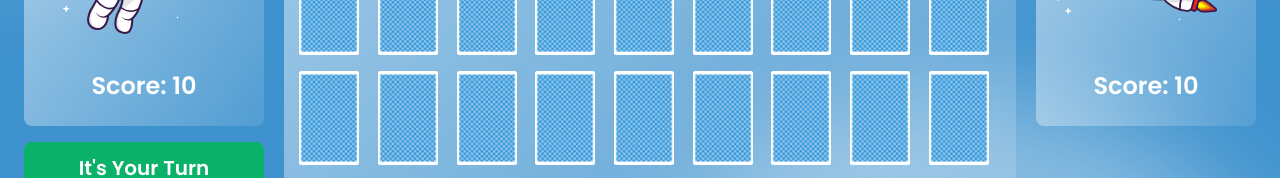
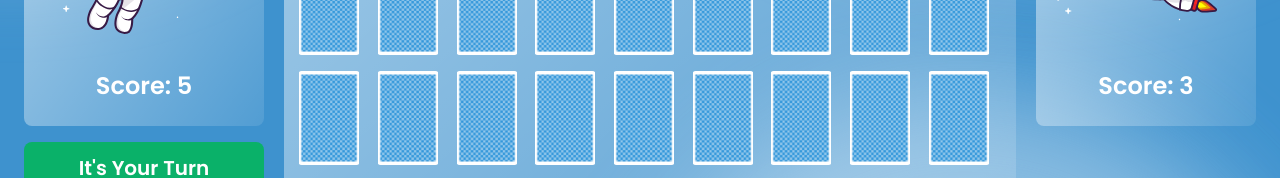
Before and after one commit to ImtiyaazDev/memory, a React (Vite) app: page /game-play in a window 1280 px wide. Shown: the part 486-664 px from the top of the page. Built offline with nearby package versions, Linux system fonts and the light colour scheme.

Commit message:
feat: Display updated score

```diff
--- a/src/features/player/PlayerBox.jsx
+++ b/src/features/player/PlayerBox.jsx
@@ -1,9 +1,10 @@
 import { useSelector } from "react-redux";
 
-import { getPlayers } from "./playerSlice";
+import { getPlayers, getPlayerScore } from "./playerSlice";
 
 export default function PlayerBox({ playerIcon, id, children }) {
 	const [playerOne, playerTwo] = useSelector(getPlayers);
+	const [playerOneScore, playerTwoScore] = useSelector(getPlayerScore);
 
 	return (
 		<div className="flex h-1/2 flex-col gap-4 self-center text-center">
@@ -13,7 +14,9 @@ export default function PlayerBox({ playerIcon, id, children }) {
 					<p className="text-xl font-semibold text-white">
 						{playerOne.id === id ? playerOne.name : playerTwo.name}
 					</p>
-					<p className="text-2xl font-semibold text-white">Score: 10</p>
+					<p className="text-2xl font-semibold text-white">
+						Score: {playerOne.id === id ? playerOneScore : playerTwoScore}
+					</p>
 				</div>
 			</div>
 			{children}
```
